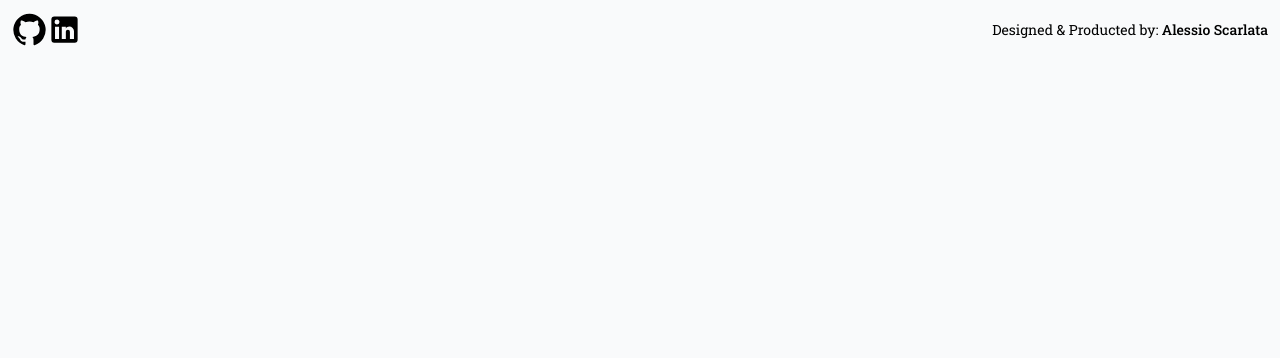
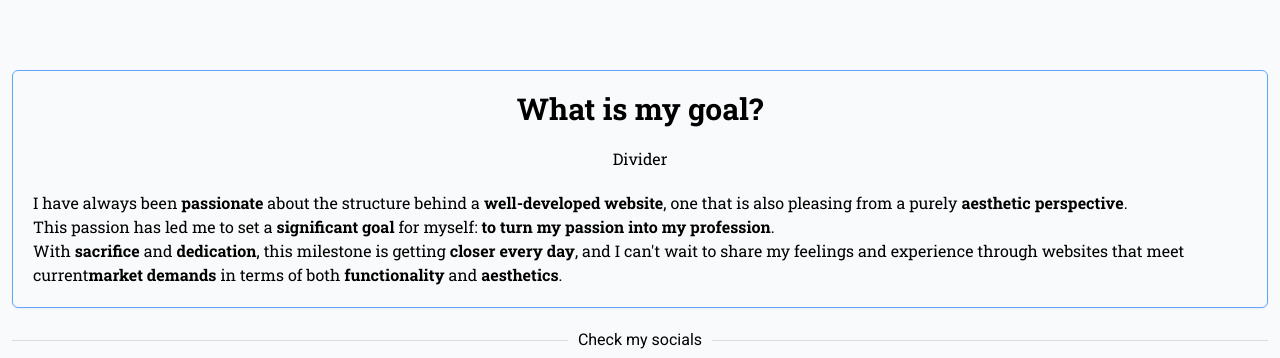
Before and after one commit to xScafu/portfolio-site-react, a React (Vite) app: page / in a window 1280 px wide. Shown: the part 1916-2274 px from the top of the page. Before the commit the page ends 1975 px from the top, so only its background shows below. Built offline with nearby package versions, Linux system fonts and the light colour scheme; grey boxes are pictures that could not be loaded.

Commit message:
goal section

```diff
--- a/src/App.jsx
+++ b/src/App.jsx
@@ -4,6 +4,7 @@ import Presentation from "./components/Presentation";
 import Footer from "./components/Footer";
 import Works from "./components/Works";
 import { Divider } from "@mui/material";
+import Goal from "./components/Goal";
 
 function App() {
   return (
@@ -14,6 +15,7 @@ function App() {
         <Navbar />
         <Presentation />
         <Works />
+        <Goal />
         <div className="mt-5">
           <Divider>
             <h3>Check my socials</h3>
--- /dev/null
+++ b/src/components/Goal.jsx
@@ -0,0 +1,57 @@
+import { motion } from "motion/react";
+import { Divider } from "@mui/material";
+
+export default function Goal() {
+  const scrollPop = {
+    initial: {
+      opacity: 0,
+    },
+    inView: {
+      opacity: 1,
+      transition: {
+        type: "tween",
+        duration: 1,
+        delay: 0.5,
+        ease: [0, 0.25, 0.5, 1],
+      },
+    },
+  };
+
+  return (
+    <div>
+      <motion.div
+        variants={scrollPop}
+        initial="initial"
+        whileInView="inView"
+        viewport={{ once: true, amount: 0.5 }}
+        className="font-serif bg-gray-50 border border-blue-400 flex flex-col items-center rounded-md mt-32 drop-shadow-sm shadow-black"
+      >
+        <h2 className="font-bold text-3xl text-center my-5">
+          What is my goal?
+        </h2>
+        <Divider>Divider</Divider>
+        <p className="m-5">
+          I have always been <span className="font-bold">passionate</span> about
+          the structure behind a{" "}
+          <span className="font-bold">well-developed website</span>, one that is
+          also pleasing from a purely {""}
+          <span className="font-bold">aesthetic perspective</span>. <br />
+          This passion has led me to set a{" "}
+          <span className="font-bold">significant goal</span> for myself:{" "}
+          <span className="font-bold">
+            to turn my passion into my profession
+          </span>
+          . <br />
+          With <span className="font-bold">sacrifice</span> and{" "}
+          <span className="font-bold">dedication</span>, this milestone is
+          getting <span className="font-bold">closer every day</span>, and I
+          can't wait to share my feelings and experience through websites that
+          meet current{""}
+          <span className="font-bold">market demands</span> in terms of both{" "}
+          <span className="font-bold">functionality</span> and{" "}
+          <span className="font-bold">aesthetics</span>.
+        </p>
+      </motion.div>
+    </div>
+  );
+}
--- a/src/components/Presentation.jsx
+++ b/src/components/Presentation.jsx
@@ -69,7 +69,7 @@ export default function Presentation() {
         viewport={{ once: true, amount: 0.5 }}
         className="font-serif bg-gray-50 border border-blue-400 flex flex-col items-center rounded-md mt-32 drop-shadow-sm shadow-black"
       >
-        <h2 className="font-bold text-3xl text-center my-5">Why hiring me?</h2>
+        <h2 className="font-bold text-3xl text-center my-5">Who am I?</h2>
         <Divider>Divider</Divider>
         <p className="m-5">
           I'm an emerging <span className="font-bold">Front-End Developer</span>{" "}
--- a/src/components/Works.jsx
+++ b/src/components/Works.jsx
@@ -7,8 +7,8 @@ import "swiper/css/pagination";
 export default function Works() {
   return (
     <div className="mt-32 bg-blue-400 p-3 flex flex-col -mx-3">
-      <button className="bg-gray-50 font-sans p-2 mb-3 -mt-5 rounded-b-md">
-        <h2>Ckeck my latest works</h2>
+      <button className="bg-gray-50 border border-blue-400 font-sans text-lg font-bold p-2 mb-3 -mt-8 rounded-b-md">
+        <h2>Check my latest works</h2>
       </button>
       <Swiper
         effect={"coverflow"}
@@ -27,7 +27,7 @@ export default function Works() {
         className="mySwiper"
       >
         <SwiperSlide>
-          <div className="card bg-gray-50 image-full shadow-xl">
+          <div className="card bg-gray-50 image-full shadow-xl rounded-md overflow-hidden">
             <figure>
               <img
                 src="https://img.daisyui.com/images/stock/photo-1606107557195-0e29a4b5b4aa.webp"
```
